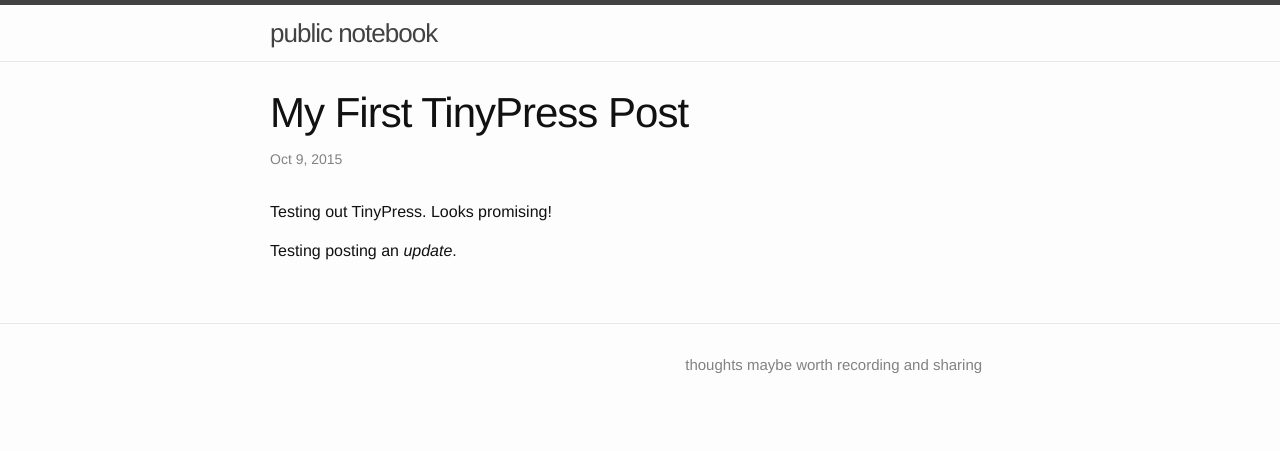
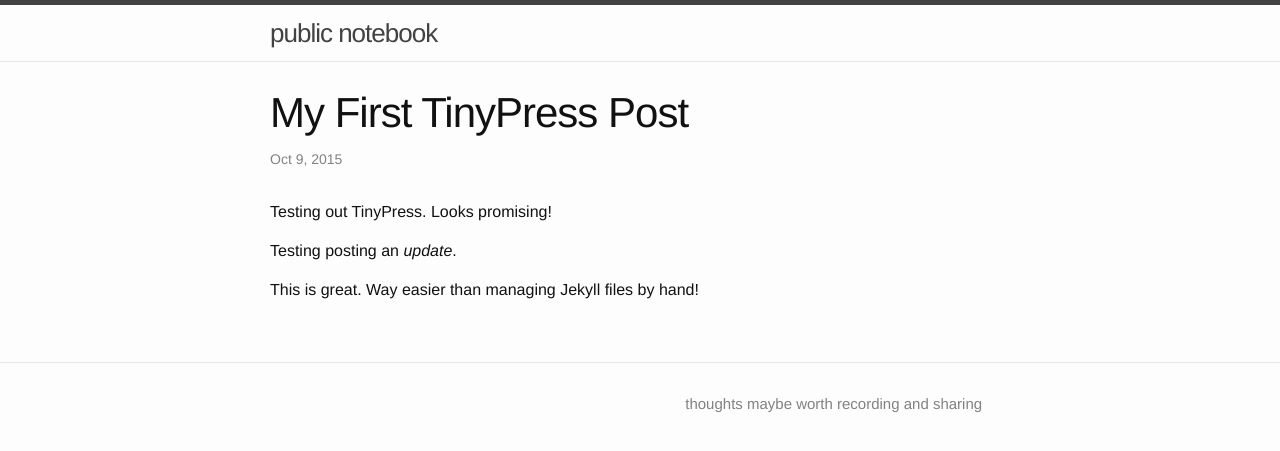
Before and after one commit to jakedowns/jakedowns.github.io, a Jekyll site: the page built from _posts/2015-10-09-my-first-tinypress-post.markdown, in a window 1280 px wide. Shown: the top 451 px of the page. Built offline with Jekyll 4.4.1, drawn with Linux system fonts in a browser that asks for light colours.

Commit message:
Post update: My First TinyPress Post

```diff
--- a/_posts/2015-10-09-my-first-tinypress-post.markdown
+++ b/_posts/2015-10-09-my-first-tinypress-post.markdown
@@ -6,3 +6,5 @@ layout: post
 Testing out TinyPress. Looks promising!
 
 Testing posting an *update*.
+
+This is great. Way easier than managing Jekyll files by hand!
```
